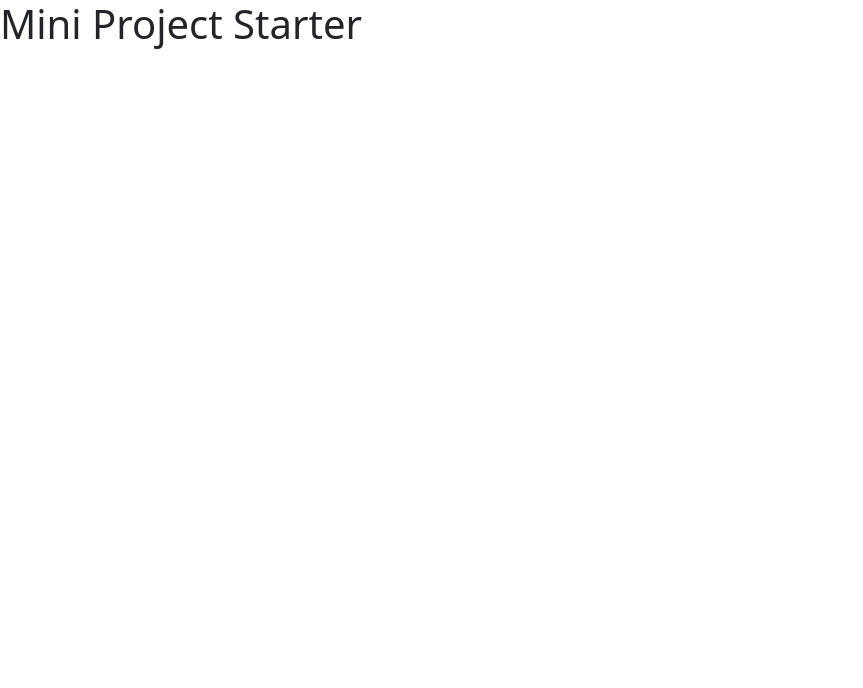
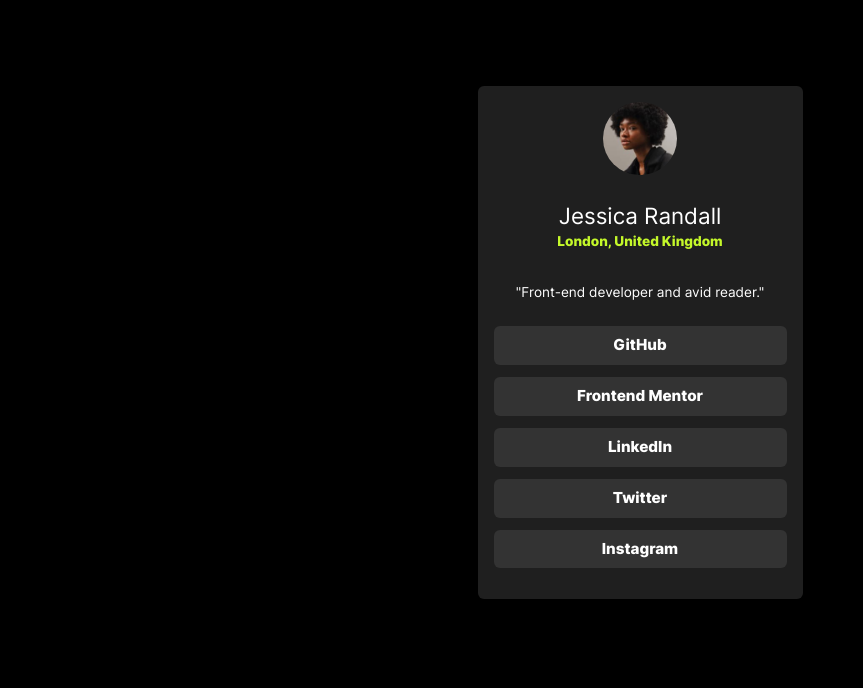
Before and after one commit to jose-a-dlc05/social-links-profile, a plain HTML site: page index.html in a window 1280 px wide. Shown: the whole page, without its empty margins (0-863 px from the left). Drawn offline with Linux system fonts and the light colour scheme.

Commit message:
Completed Card

```diff
--- a/css/style.css
+++ b/css/style.css
@@ -0,0 +1,70 @@
+@font-face {
+	font-family: 'InterVariable';
+	src: url('./assets/fonts/Inter-VariableFont_slnt\,wght.ttf');
+	font-weight: 100 900;
+	font-style: oblique 0deg 10deg;
+}
+
+body {
+	height: 685px;
+	font-family: 'InterVariable', sans-serif;
+	min-width: 368px;
+	min-height: 685px;
+}
+
+.light-text {
+	font-family: 'InterVariable', sans-serif;
+	font-weight: 300;
+}
+
+.bold-text {
+	font-family: 'InterVariable', sans-serif;
+	font-weight: 800;
+}
+
+.bg-black {
+	background: #141414;
+}
+
+.bg-dark-grey {
+	background: #1f1f1f;
+}
+
+.bg-grey {
+	background: #333333;
+}
+
+.profile-wrapper {
+	min-width: 325px;
+}
+
+.profile-creds {
+	font-size: 1.4rem;
+}
+.profile-creds .location {
+	position: relative;
+	top: -11px;
+}
+
+.profile-creds .location {
+	font-size: 0.85rem;
+	color: #c4f82a;
+}
+
+.profile-description {
+	font-size: 0.85rem;
+}
+
+.border-none {
+	border: none;
+}
+
+.profile-links {
+	font-size: 0.95rem;
+}
+
+.profile-links .profile-link:hover {
+	cursor: pointer;
+	color: #333333 !important;
+	background-color: #c4f82a;
+}
--- a/index.html
+++ b/index.html
@@ -7,8 +7,63 @@
 		<link rel="stylesheet" href="css/style.css" />
 		<title>Mini-Project Starter</title>
 	</head>
-	<body>
-		<h1>Mini Project Starter</h1>
+	<body class="bg-black">
+		<div class="h-100 d-flex flex-column justify-content-center">
+			<div
+				class="container profile-wrapper bg-dark-grey text-white p-3 w-25 h-75 mw-50 mx-auto rounded-2"
+			>
+				<div class="profile-detail d-flex flex-column align-items-center">
+					<img
+						src="css/assets/images/avatar-jessica.jpeg"
+						alt="black woman with afro"
+						class="rounded-circle h-25 w-25"
+					/>
+					<div class="mt-4">
+						<p class="profile-creds text-capitalize text-center">
+							<span class="d-inline-block">jessica randall</span>
+							<span class="d-inline-block location bold-text"
+								>London, United Kingdom</span
+							>
+						</p>
+					</div>
+					<p class="profile-description">
+						"Front-end developer and avid reader."
+					</p>
+					<div class="list-group profile-links w-100 mt-2 vstack gap-2">
+						<a
+							href="#"
+							class="list-group-item rounded-2 bg-grey text-white border-none text-center bold-text py-2 profile-link"
+						>
+							GitHub
+						</a>
+						<a
+							href="#"
+							class="list-group-item rounded-2 mt-1 bg-grey text-white border-none text-center bold-text py-2 profile-link"
+						>
+							Frontend Mentor
+						</a>
+						<a
+							href="#"
+							class="list-group-item rounded-2 mt-1 bg-grey text-white border-none text-center bold-text py-2 profile-link"
+						>
+							LinkedIn
+						</a>
+						<a
+							href="#"
+							class="list-group-item rounded-2 mt-1 bg-grey text-white border-none text-center bold-text py-2 profile-link"
+						>
+							Twitter
+						</a>
+						<a
+							href="#"
+							class="list-group-item rounded-2 mt-1 bg-grey text-white border-none text-center bold-text py-2 profile-link"
+						>
+							Instagram
+						</a>
+					</div>
+				</div>
+			</div>
+		</div>
 
 		<script src="js/bootstrap.bundle.min.js"></script>
 	</body>
```
Also changed, not shown: css/assets/fonts/Inter-VariableFont_slnt,wght.ttf (added), css/assets/fonts/OFL.txt (added), css/assets/fonts/README.txt (added), css/assets/fonts/static/Inter-Bold.ttf (added), css/assets/fonts/static/Inter-Regular.ttf (added), css/assets/fonts/static/Inter-SemiBold.ttf (added), css/assets/images/avatar-jessica.jpeg (added), css/assets/images/favicon-32x32.png (added), 4 other files.
